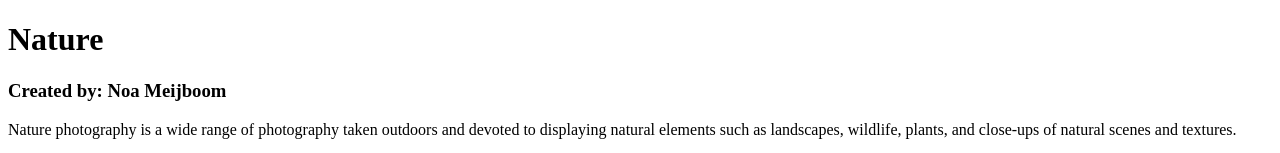
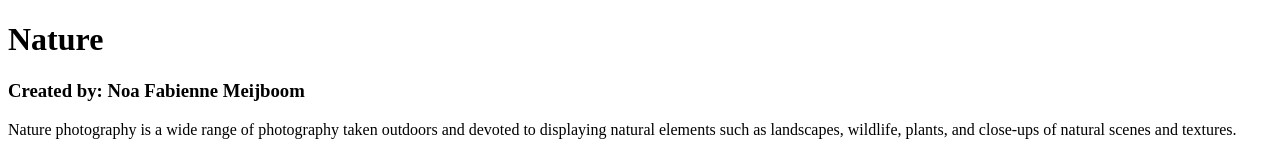
Before and after one commit to noafmb/prj4-chapter-3, a plain HTML site: page index.html in a window 1280 px wide. Shown: the top 153 px of the page. Drawn offline with Linux system fonts and the light colour scheme.

Commit message:
Added own name

```diff
--- a/index.html
+++ b/index.html
@@ -16,7 +16,7 @@
 
 		<h1>Nature</h1>
 
-		<h3>Created by: Noa Meijboom</h3>
+		<h3>Created by: Noa Fabienne Meijboom</h3>
 
 		<p> Nature photography is a wide range of photography taken outdoors and devoted to displaying natural elements such as landscapes, wildlife, plants, and close-ups of natural scenes and textures.</p>
 
```
